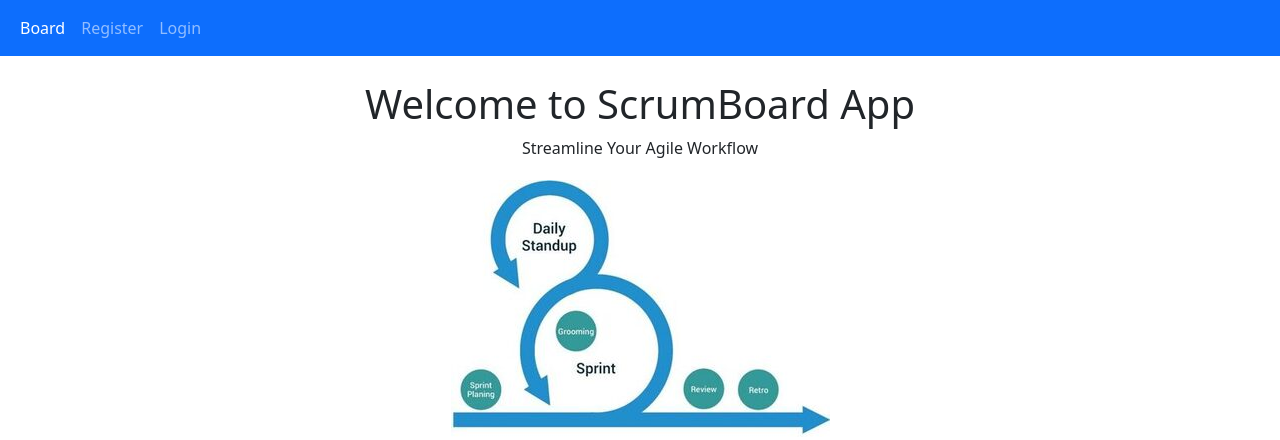
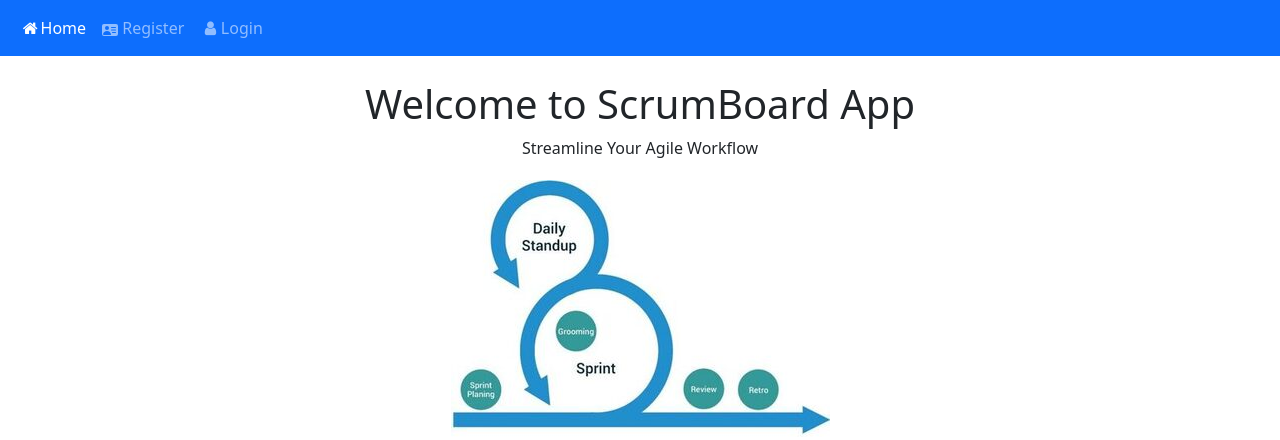
Before and after one commit to AmrAdwan/ScrumBoard, a Flask app: page / in a window 1280 px wide. Shown: the top 440 px of the page. Run offline with Flask 2, Linux system fonts and the light colour scheme; some libraries are stand-ins or nearby versions.

Commit message:
icons added to the navbar and added user name to account form

```diff
--- a/App/Board/app.py
+++ b/App/Board/app.py
@@ -2,8 +2,11 @@ from flask import Flask, redirect, render_template, g, request, url_for
 import manage_users as ma_us
 import manage_tickets as ma_ti
 import database_handler2 as db_handler
+from enums import status, rights
+import os
 
 app = Flask(__name__)
+app.secret_key = os.urandom(24)
 
 dbHandler = db_handler.DbHandler()
 manageUsers = ma_us.ManageUsers(dbHandler)
@@ -22,8 +25,17 @@ def board():
     columns = ['Backlog', 'Ready', 'In Progress', 'Review', 'Done']
     colors = ['danger', 'warning', 'info', 'secondary', 'success']
     combined = zip(columns, colors)
-    return render_template('board.html', combined=list(combined))
+    valid_users = manageUsers.getUsersByRights(rights.DRAG)
+    return render_template('board.html', combined=list(combined), valid_users=valid_users)
 
+@app.route('/add_task', methods=["POST"])
+def add_task():
+    if request.method == "POST":
+        result = request.form
+        create_success = manageTickets.create_ticket(result["title"], result["description"], status.BACKLOG, result["hours"])
+        if create_success and result["assignee"] != -1:
+            user_success = manageTickets.add_user_to_ticket(manageUsers.get_user(result["assignee"]), manageTickets.get_ticket(title=result["title"]))
+    return board()
 
 @app.route('/account')
 def account():
@@ -33,9 +45,10 @@ def account():
 def login():
     if request.method == "POST":
         result = request.form
-        print(result)
+        # print(result)
         valid_info = manageUsers.login(result["userName"], result["password"])
         if valid_info:
+            session["username"] = result["userName"]
             return redirect(url_for("board"))
     return render_template('login.html')
 
--- a/App/Board/static/style/main.css
+++ b/App/Board/static/style/main.css
@@ -16,5 +16,4 @@ footer {
   text-align: center;
   background: #333;
   color: white;
-
 }
--- a/App/Board/templates/account.html
+++ b/App/Board/templates/account.html
@@ -3,7 +3,7 @@
 
 <div class="container">
   <header class="text-center mb-4">
-    <h1>Manage current_user.username Account </h1>
+    <h1>Manage {{session['username']}} Account </h1>
   </header>
   <div class="row">
     <div class="col-sm-4"></div>
@@ -22,7 +22,7 @@
         <fieldset disabled>
         <div class="form-group">
           <!-- <label for="disabledTextInput" class="form-label">User Name</label> -->
-          <input id="Username" name="userName" type="text" class="form-control" placeholder="current_user.username">
+          <input id="Username" name="userName" type="text" class="form-control" placeholder={{session['username']}}>
         </div>
       </fieldset>
         <br>
--- a/App/Board/templates/main.html
+++ b/App/Board/templates/main.html
@@ -5,35 +5,58 @@
   <meta charset="utf-8">
   <meta name="viewport" content="width=device-width, initial-scale=1">
   <link href="https://cdn.jsdelivr.net/npm/bootstrap@5.3.3/dist/css/bootstrap.min.css" rel="stylesheet">
+  <link rel="stylesheet" href="https://cdnjs.cloudflare.com/ajax/libs/font-awesome/4.7.0/css/font-awesome.min.css">
+  <!-- <link rel="stylesheet" href="https://maxcdn.bootstrapcdn.com/bootstrap/4.4.1/css/bootstrap.min.css"> -->
   <script src="https://cdn.jsdelivr.net/npm/bootstrap@5.3.3/dist/js/bootstrap.bundle.min.js"></script>
   <link rel="stylesheet" href="{{ url_for('static', filename='style/main.css') }}">
+
+  <link href="https://fonts.googleapis.com/icon?family=Material+Icons" rel="stylesheet">
+
+
   <title>ScrumBoard App</title>
+
+
 </head>
 
 <body>
 
   <nav class="navbar navbar-expand-sm bg-primary navbar-dark">
-    <div class="container-fluid">
+    <div class="container-fluid d-flex justify-content-between">
       <ul class="navbar-nav">
         <li class="nav-item">
-          <a class="nav-link active" href="{{ url_for('home') }}">Board</a>
+          <a class="nav-link active" href="{{ url_for('home') }}"> <i class="fa fa-fw fa-home"></i>Home</a>
         </li>
+        {% if not g.user_authenticated %}
+        <li class="nav-item">
+          <a class="nav-link" href="{{ url_for('register') }}"><svg xmlns="http://www.w3.org/2000/svg" width="16"
+              height="16" fill="currentColor" class="bi bi-person-vcard-fill" viewBox="0 0 16 16">
+              <path
+                d="M0 4a2 2 0 0 1 2-2h12a2 2 0 0 1 2 2v8a2 2 0 0 1-2 2H2a2 2 0 0 1-2-2zm9 1.5a.5.5 0 0 0 .5.5h4a.5.5 0 0 0 0-1h-4a.5.5 0 0 0-.5.5M9 8a.5.5 0 0 0 .5.5h4a.5.5 0 0 0 0-1h-4A.5.5 0 0 0 9 8m1 2.5a.5.5 0 0 0 .5.5h3a.5.5 0 0 0 0-1h-3a.5.5 0 0 0-.5.5m-1 2C9 10.567 7.21 9 5 9c-2.086 0-3.8 1.398-3.984 3.181A1 1 0 0 0 2 13h6.96q.04-.245.04-.5M7 6a2 2 0 1 0-4 0 2 2 0 0 0 4 0" />
+            </svg> Register</a>
+        </li>
+        <li class="nav-item">
+          <a class="nav-link" href="{{ url_for('login') }}"><i class="fa fa-fw fa-user"></i>Login</a>
+        </li>
+        {% endif %}
         {% if g.user_authenticated %}
         <li class="nav-item">
-          <a class="nav-link" href="{{ url_for('account') }}">Account</a>
-        </li>
-        <li class="nav-item">
-          <a class="nav-link" href="{{ url_for('logout') }}">Logout</a>
-        </li>
-        {% else %}
-        <li class="nav-item">
-          <a class="nav-link" href="{{ url_for('register') }}">Register</a>
-        </li>
-        <li class="nav-item">
-          <a class="nav-link" href="{{ url_for('login') }}">Login</a>
+          <a class="nav-link" href="{{ url_for('board') }}">
+          <i class="material-icons" style="font-size:18px; vertical-align:sub;">dashboard</i>Board</a>
         </li>
         {% endif %}
       </ul>
+
+      {% if g.user_authenticated %}
+      <!-- Right aligned items with space between them -->
+      <div class="navbar-nav">
+        <li class="nav-item me-3"> <!-- Added margin to the right of the Account link -->
+          <a class="nav-link" href="{{ url_for('account') }}"><i class="fa fa-fw fa-user"></i>Account</a>
+        </li>
+        <li class="nav-item">
+          <a class="nav-link" href="{{ url_for('logout') }}"><i class="fa fa-sign-out"></i>Logout</a>
+        </li>
+      </div>
+      {% endif %}
     </div>
   </nav>
 
```
